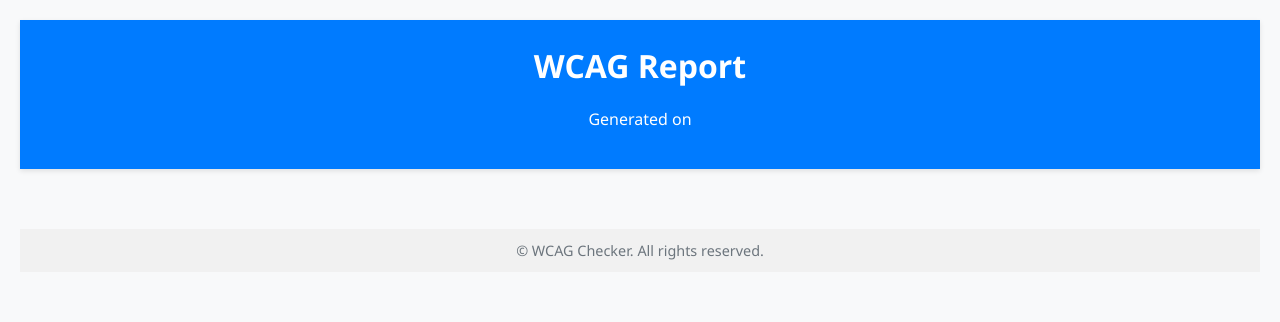
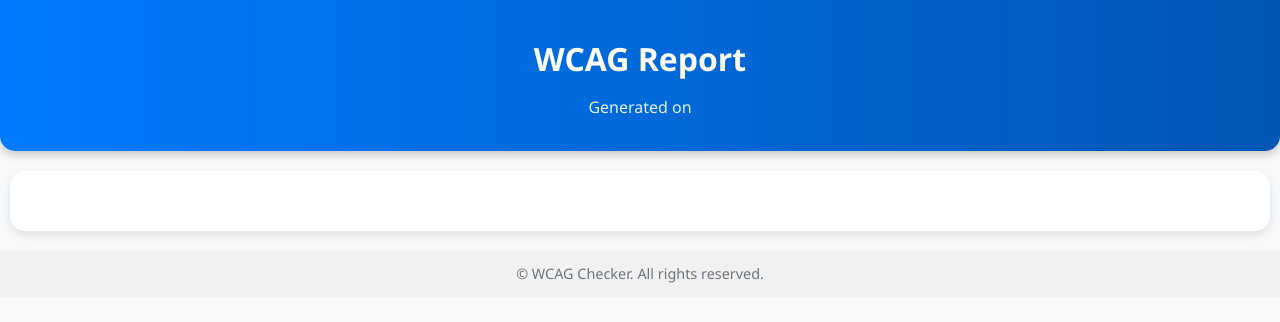
Before and after one commit to renierr/wcag_checker, a Python web app: template src/templates/html_report.html in a window 1280 px wide. Shown: the top 322 px of the page. Run offline with Jinja, Linux system fonts and the light colour scheme; the template is opened without the code that fills it, so the values that code supplies are empty.

Commit message:
nicer html look

```diff
--- a/src/templates/html_report.html
+++ b/src/templates/html_report.html
@@ -7,9 +7,9 @@
   <style>
     body {
       font-family: 'Segoe UI', Tahoma, Geneva, Verdana, Arial, sans-serif;
-      line-height: 1.6;
-      margin: auto;
-      padding: 20px;
+      line-height: 1.8;
+      margin: 0;
+      padding: 0;
       color: #212529;
       background-color: #f8f9fa;
     }
@@ -19,6 +19,7 @@
       margin: 20px 0;
       box-shadow: 0 2px 5px rgba(0, 0, 0, 0.1);
       background-color: #fff;
+      border-radius: 10px;
     }
     th, td {
       border: 1px solid #dee2e6;
@@ -78,25 +79,36 @@
     a {
       color: #007bff;
       text-decoration: none;
+      font-weight: bold;
     }
     a:hover {
       text-decoration: underline;
     }
     header {
-      background-color: #007bff;
+      background: linear-gradient(90deg, #007bff, #0056b3);
       color: #fff;
-      padding: 20px;
+      padding: 30px 20px;
       text-align: center;
-      box-shadow: 0 2px 5px rgba(0, 0, 0, 0.1);
+      box-shadow: 0 4px 8px rgba(0, 0, 0, 0.2);
+      border-bottom-left-radius: 15px;
+      border-bottom-right-radius: 15px;
     }
     header h1 {
       margin: 0;
       font-size: 2rem;
     }
+    header p {
+      margin: 5px 0 0;
+      font-size: 1rem;
+      opacity: 0.9;
+    }
     main {
-      padding: 20px;
+      padding: 30px;
       max-width: 1200px;
-      margin: auto;
+      margin: 20px auto;
+      background: #fff;
+      border-radius: 15px;
+      box-shadow: 0 4px 10px rgba(0, 0, 0, 0.1);
     }
     footer {
       text-align: center;
```
